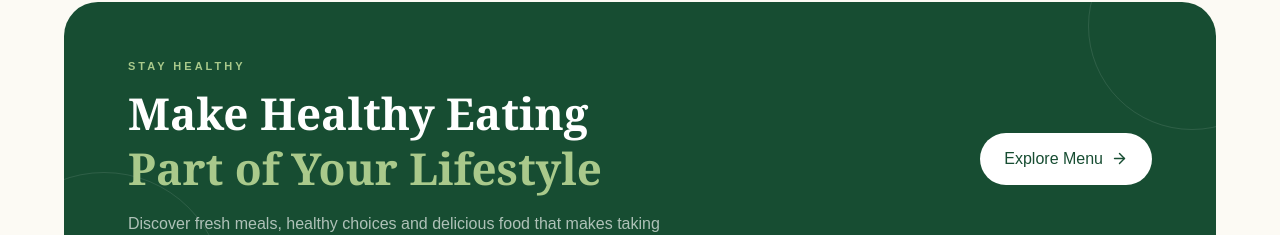
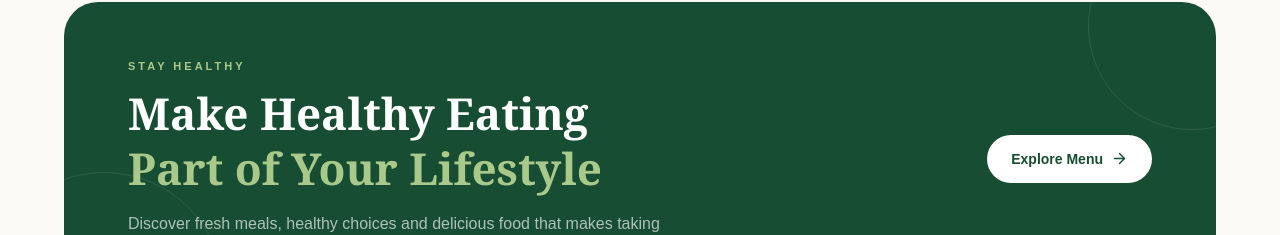
Before and after one commit to Atri1731/the-healthy-diet, a React (Vite) app: page / in a window 1280 px wide. Shown: the part 2473-2708 px from the top of the page. Built offline with nearby package versions, Linux system fonts and the light colour scheme; no server answers.

Commit message:
Fix Explore Menu navigation

```diff
--- a/src/components/HealthyCTA.jsx
+++ b/src/components/HealthyCTA.jsx
@@ -1,4 +1,5 @@
 import { ArrowRight, Mail } from "lucide-react";
+import { Link } from "react-router-dom";
 
 function HealthyCTA() {
   return (
@@ -68,7 +69,8 @@ function HealthyCTA() {
           {/* Button */}
           <div>
 
-            <button
+<Link
+  to="/menu"
   className="
     group
     inline-flex
@@ -91,7 +93,7 @@ function HealthyCTA() {
     size={17}
     className="transition-transform group-hover:translate-x-1"
   />
-            </button>
+</Link>
 
           </div>
 
```
Lines whose indentation alone changed are shown as unchanged.
